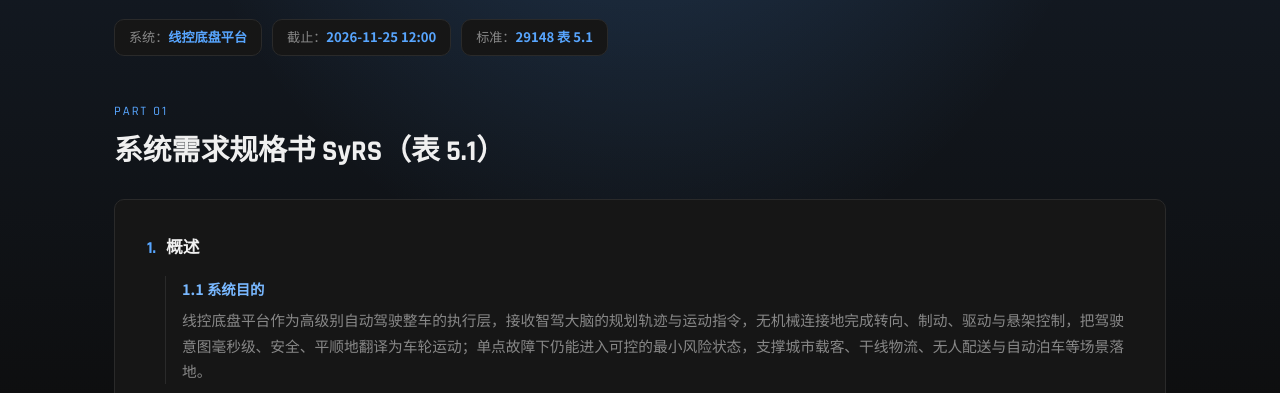
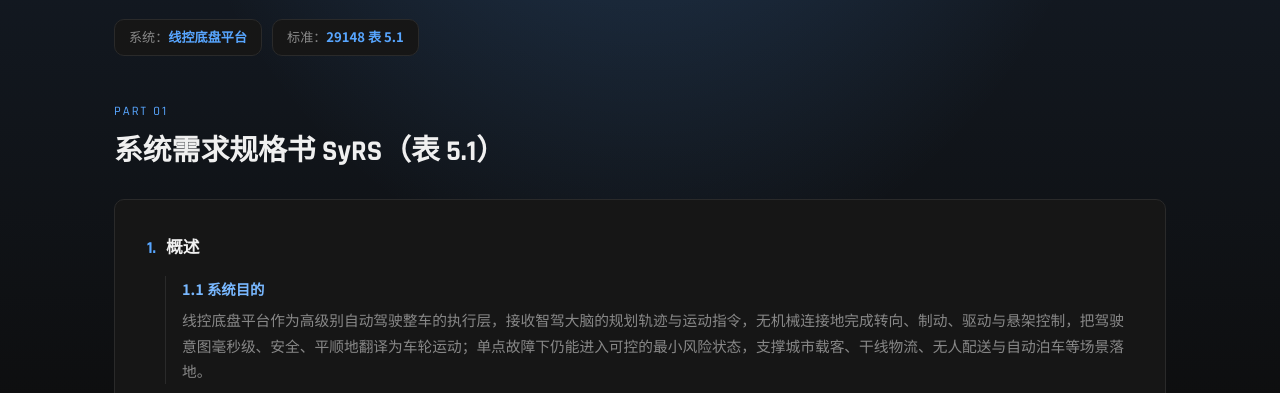
Before and after one commit to zhouzhijiang420-boop/course-homework, a plain HTML site: page homework/group3-assignment/index.html in a window 1280 px wide. Shown: the part 339-732 px from the top of the page. Drawn offline with Linux system fonts and the light colour scheme.

Commit message:
chore: 移除作业3截止日期

```diff
--- a/homework/group3-assignment/index.html
+++ b/homework/group3-assignment/index.html
@@ -25,7 +25,6 @@
 <p class='lead'>承接作业 1 的六层结构与作业 2 的 BRS / StRS，把业务与相关方需求转化为可实现、可验证的系统需求，并给出初始系统架构。框架参照 ISO/IEC/IEEE 29148:2018 表 5.1 SyRS 范例轮廓。</p>
 <div class='meta-row'>
 <span class='meta-chip'>系统：<b>线控底盘平台</b></span>
-<span class='meta-chip'>截止：<b>2026-11-25 12:00</b></span>
 <span class='meta-chip'>标准：<b>29148 表 5.1</b></span>
 </div>
 </header>
```
